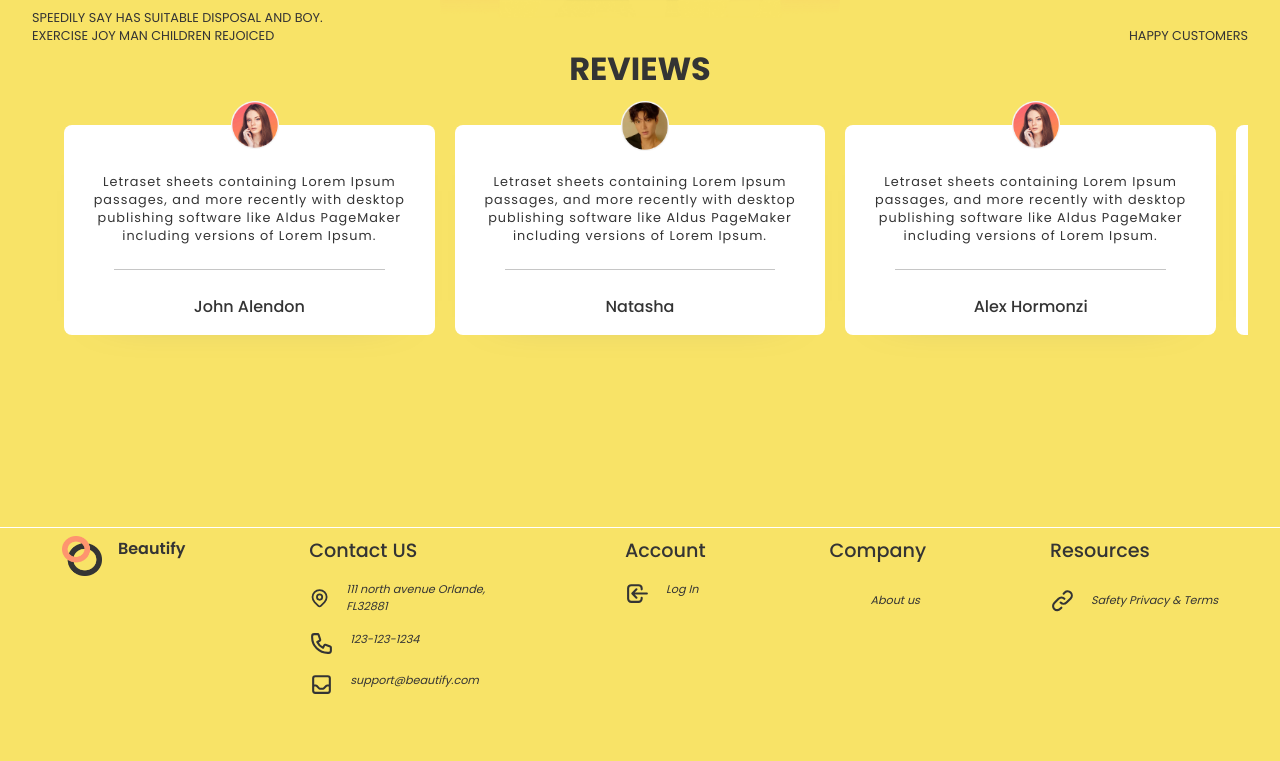
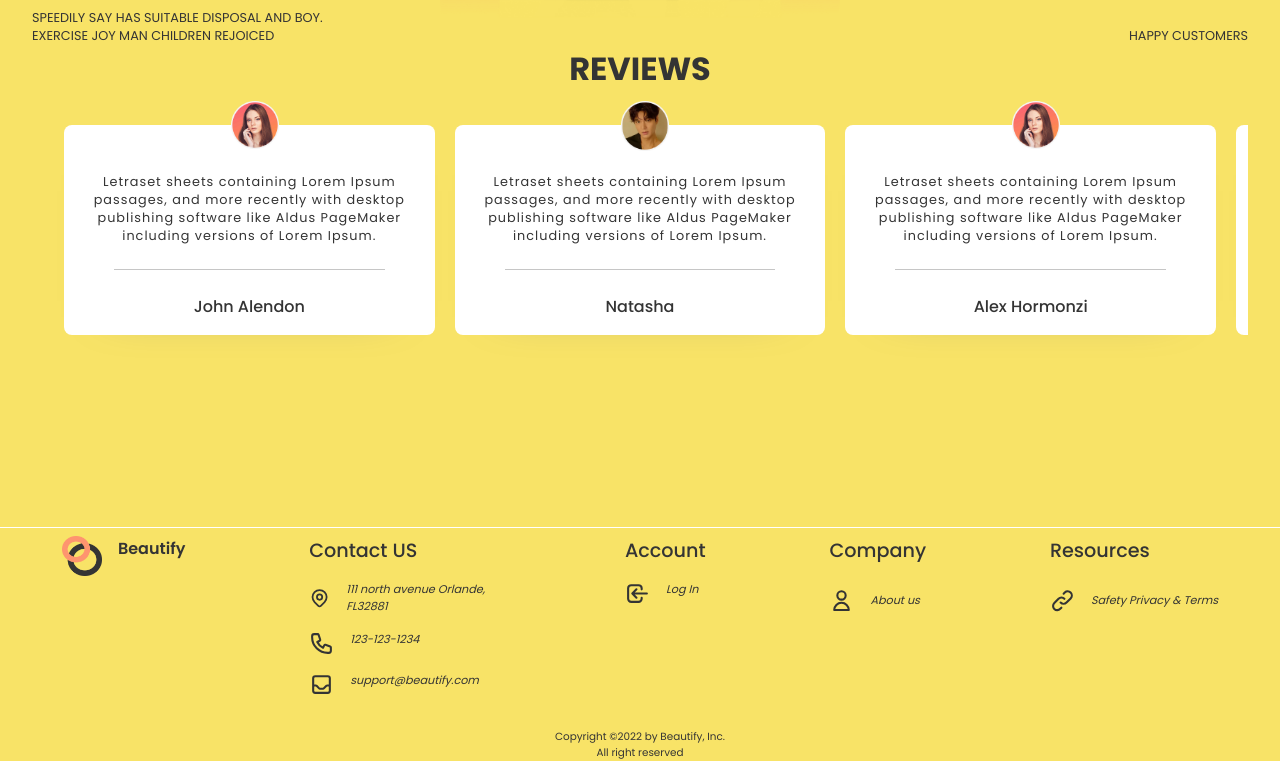
Before and after one commit to AbdellahSlimani/Beautify-Ecommerce-Website, a React (Create React App) app: page / in a window 1280 px wide. Shown: the part 2052-2813 px from the top of the page. Before the commit the page ends 2749 px from the top, so only its background shows below. Built offline with nearby package versions, Linux system fonts and the light colour scheme.

Commit message:
Add Footer section

```diff
--- a/src/components/Footer/Footer.jsx
+++ b/src/components/Footer/Footer.jsx
@@ -6,11 +6,14 @@ import {
   PhoneIcon,
   LocationMarkerIcon,
   LoginIcon,
-  userIcon,
   LinkIcon,
+  UserIcon,
 } from "@heroicons/react/outline"
 
 function Footer() {
+
+  const crYear = new Date().getFullYear()
+
   return (
     <div className={css.cFooterWrapper}>
       <hr />
@@ -52,7 +55,7 @@ function Footer() {
           <div className={css.detail}>
             <span>Company</span>
             <span className={css.pngLine}>
-              <userIcon className={css.icon} />
+              <UserIcon className={css.icon} />
               <a href="/about">
                 <p>About us</p>
               </a>
@@ -70,6 +73,10 @@ function Footer() {
         </div>
 
       </div>
+      <div className={css.copyRight}>
+        <span>Copyright ©{crYear} by Beautify, Inc.</span>
+        <span>All right reserved</span>
+      </div>
     </div>
   )
 }
--- a/src/components/Footer/Footer.module.css
+++ b/src/components/Footer/Footer.module.css
@@ -64,3 +64,12 @@
 .icon {
   width: 25px;
 }
+
+.copyRight {
+  display: flex;
+  flex-direction: column;
+  width: 100%;
+  text-align: center;
+  font-size: .65rem;
+  margin-top: 2rem;
+}
```
